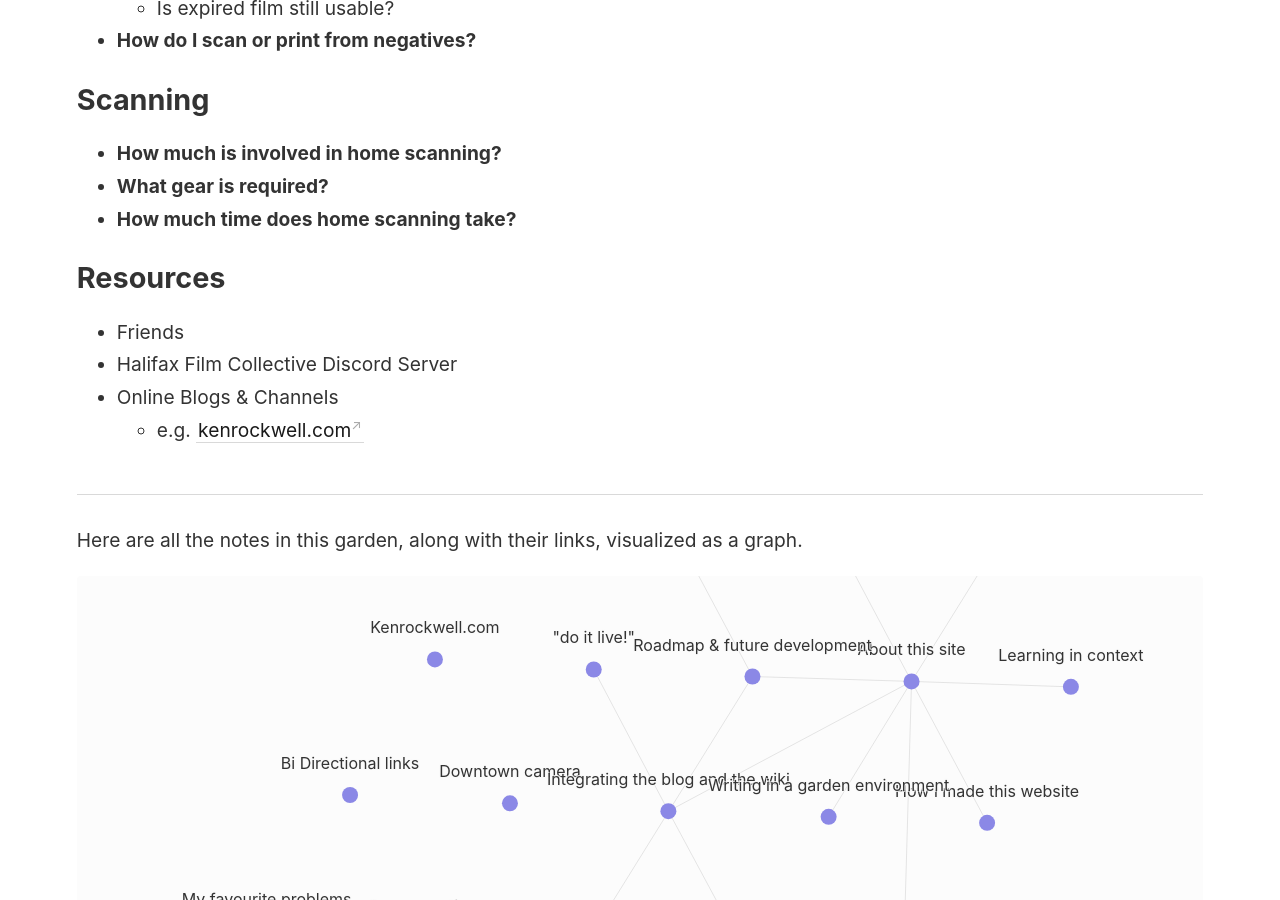
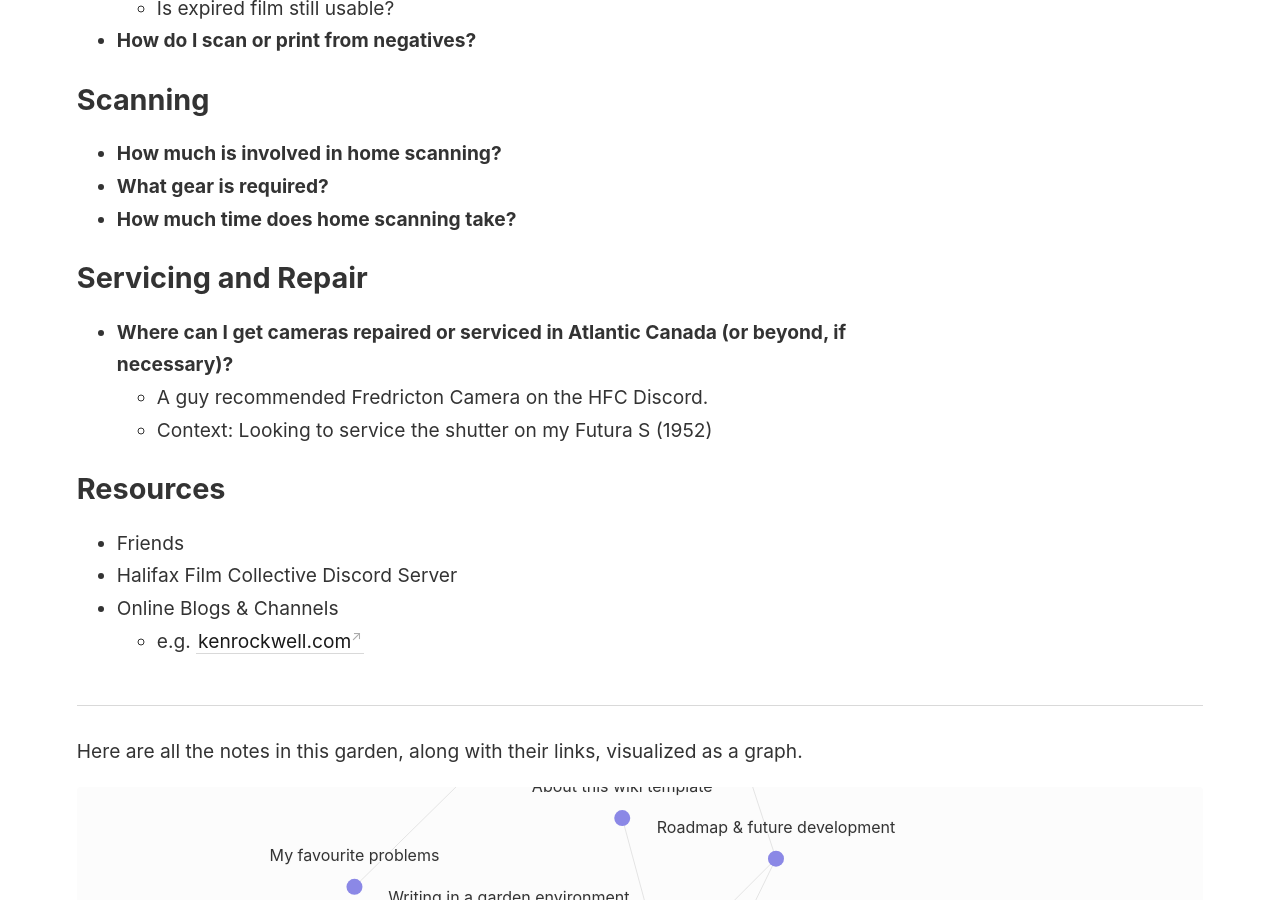
Before and after one commit to brandon-toner/brandontoner-jekyll-garden, a Jekyll site: the page built from _notes/Film Photography Questions, Answers, and Notes.md, in a window 1280 px wide and 900 px high, scrolled down 2294 px. Built offline with Jekyll 4.4.1, drawn with Linux system fonts in a browser that asks for light colours.

Commit message:
Update content

```diff
--- a/_notes/"Do it live!".md
+++ /dev/null
@@ -1 +0,0 @@
-"Fuck it, we'll do it live!" - Ron Burgundy
--- a/_notes/Film Photography Questions, Answers, and Notes.md
+++ b/_notes/Film Photography Questions, Answers, and Notes.md
@@ -62,6 +62,11 @@
 - **What gear is required?**
 - **How much time does home scanning take?**
 
+## Servicing and Repair
+- **Where can I get cameras repaired or serviced in Atlantic Canada (or beyond, if necessary)?**
+	- A guy recommended Fredricton Camera on the HFC Discord.
+	- Context: Looking to service the shutter on my Futura S (1952)
+
 ## Resources
 - Friends
 - Halifax Film Collective Discord Server
```
Also changed, not shown: 1 other file.
